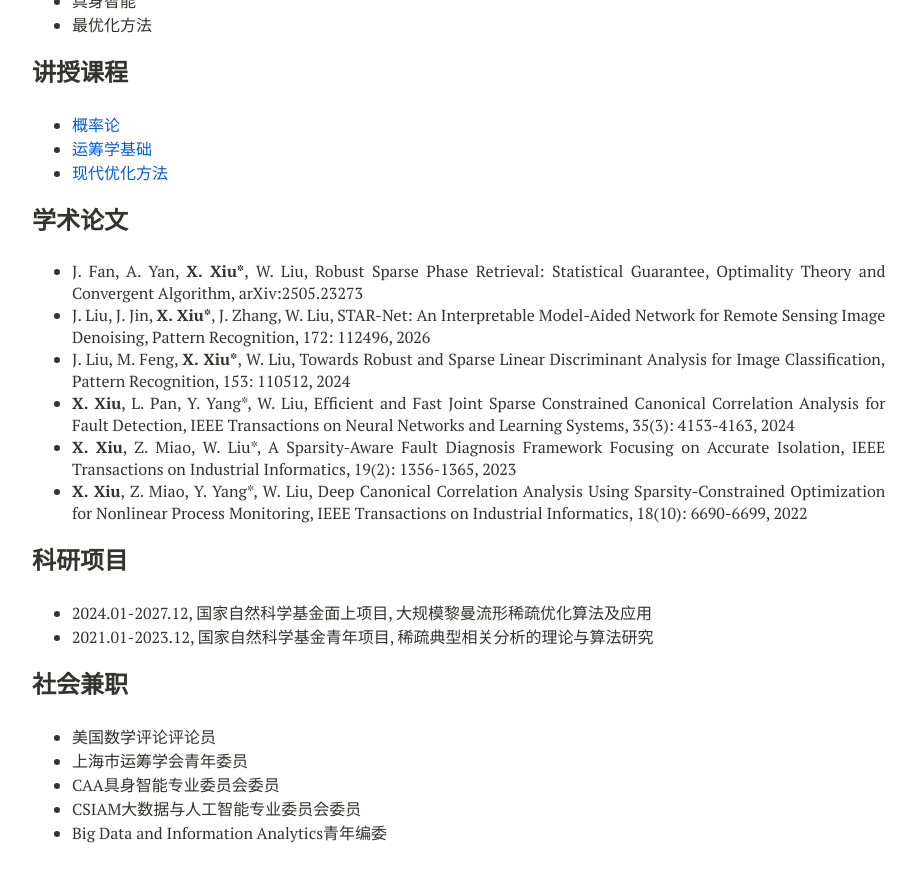
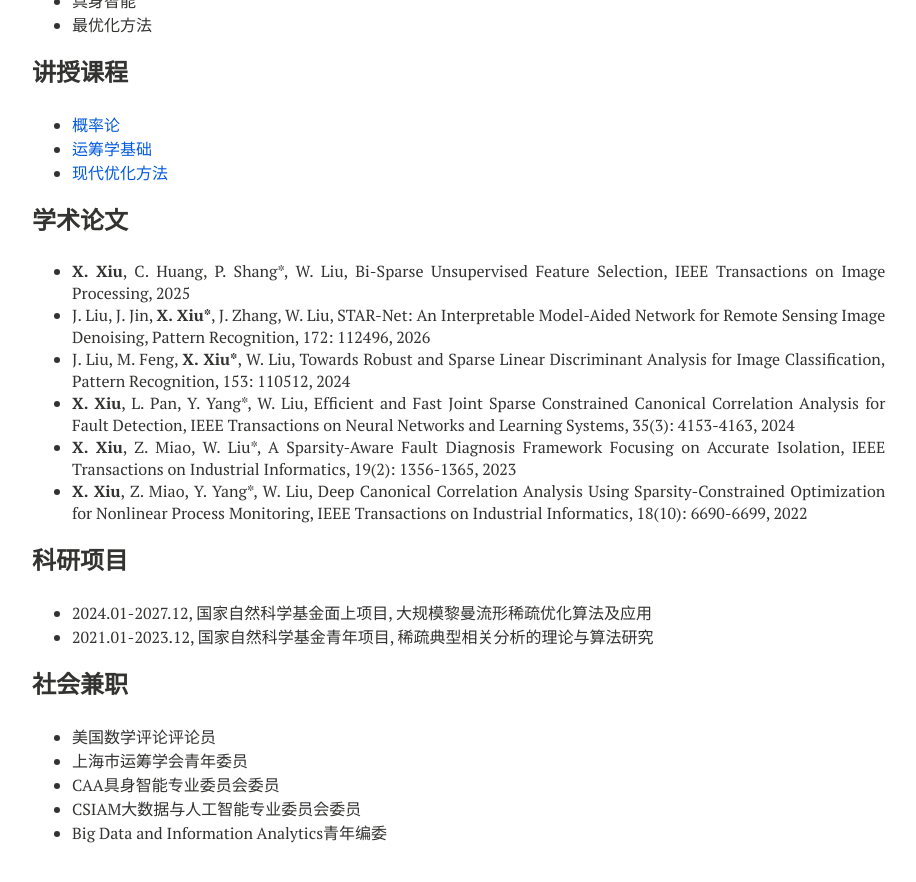
Before and after one commit to xianchaoxiu/xianchaoxiu.github.io, a Jekyll site: the page built from chinese/index.md, in a window 1280 px wide and 900 px high, scrolled down 558 px. Shown: the top 882 px of the window, without its empty margins (288-1204 px from the left). Built offline with Jekyll 4.4.1, drawn with Linux system fonts in a browser that asks for light colours; nearby versions of some CDN libraries.

Commit message:
Update index.md

```diff
--- a/chinese/index.md
+++ b/chinese/index.md
@@ -35,8 +35,7 @@ share: false
 
 
 ### 学术论文
-
-* J. Fan, A. Yan, <b>X. Xiu*</b>, W. Liu, Robust Sparse Phase Retrieval: Statistical Guarantee, Optimality Theory and Convergent Algorithm, arXiv:2505.23273
+* <b>X. Xiu</b>, C. Huang, P. Shang*, W. Liu, Bi-Sparse Unsupervised Feature Selection, IEEE Transactions on Image Processing, 2025
 * J. Liu, J. Jin, <b>X. Xiu*</b>, J. Zhang, W. Liu, STAR-Net: An Interpretable Model-Aided Network for Remote Sensing Image Denoising, Pattern Recognition, 172: 112496, 2026
 * J. Liu, M. Feng, <b>X. Xiu*</b>, W. Liu, Towards Robust and Sparse Linear Discriminant Analysis for Image Classification, Pattern Recognition, 153: 110512, 2024
 * <b>X. Xiu</b>, L. Pan, Y. Yang*, W. Liu, Efficient and Fast Joint Sparse Constrained Canonical Correlation Analysis for Fault Detection, IEEE Transactions on Neural Networks and Learning Systems, 35(3): 4153-4163, 2024
```
